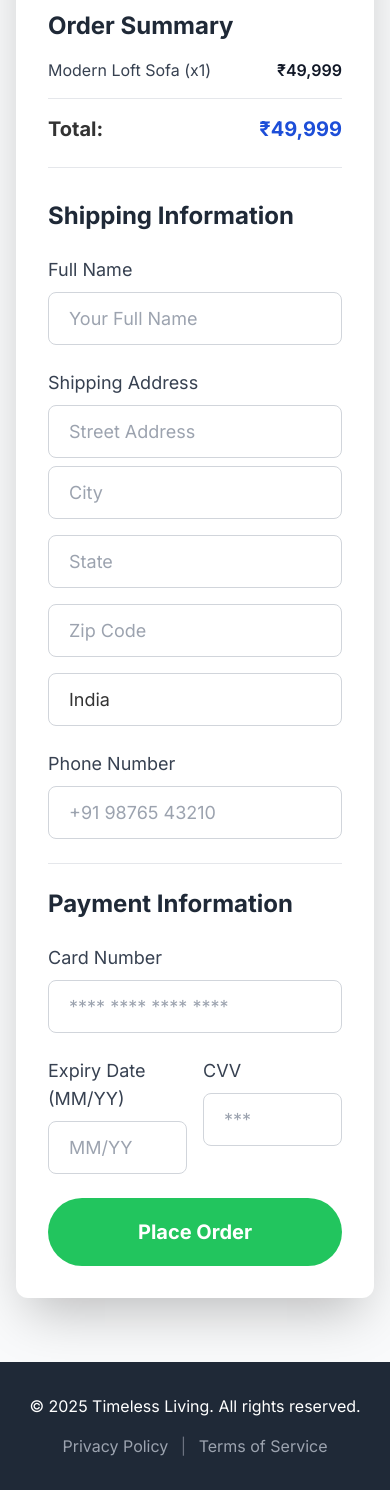
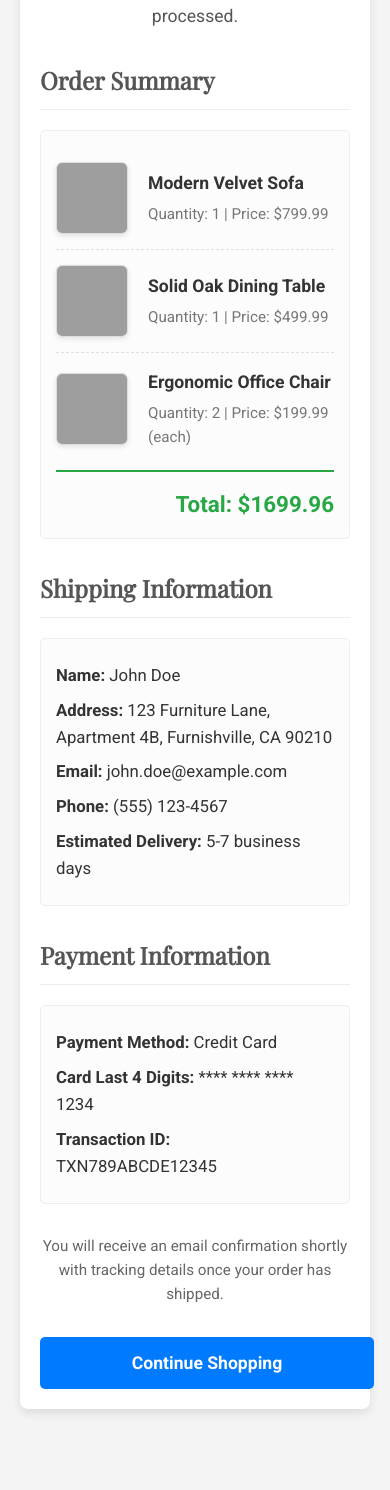
Before and after one commit to akshithak29/Timeless-living, a plain HTML site: page checkout.html in a window 390 px wide. Shown: the part 270-1760 px from the top of the page. After the commit the page ends 1699 px from the top, so only its background shows below. Drawn offline with nearby package versions, Linux system fonts and the light colour scheme; grey boxes are pictures that could not be loaded.

Commit message:
Update checkout.html

```diff
--- a/checkout.html
+++ b/checkout.html
@@ -3,224 +3,209 @@
 <head>
     <meta charset="UTF-8">
     <meta name="viewport" content="width=device-width, initial-scale=1.0">
-    <title>Checkout - Timeless Living</title>
-    <!-- Tailwind CSS CDN -->
-    <script src="https://cdn.tailwindcss.com"></script>
-    <link href="https://fonts.googleapis.com/css2?family=Inter:wght@400;600;700;800&display=swap" rel="stylesheet">
+    <title>Order Confirmation - [Your Store Name]</title>
+    <link href="https://fonts.googleapis.com/css2?family=Roboto:wght@300;400;700&family=Playfair+Display:wght%700&display=swap" rel="stylesheet">
     <style>
         body {
-            font-family: 'Inter', sans-serif;
+            font-family: 'Roboto', sans-serif;
+            margin: 0;
+            padding: 0;
+            background-color: #f4f4f4;
+            color: #333;
+            line-height: 1.6;
+        }
+        .container {
+            max-width: 800px;
+            margin: 40px auto;
+            background-color: #fff;
+            padding: 30px;
+            border-radius: 8px;
+            box-shadow: 0 4px 10px rgba(0, 0, 0, 0.1);
+        }
+        h1 {
+            font-family: 'Playfair Display', serif;
+            color: #28a745;
+            text-align: center;
+            margin-bottom: 20px;
+            font-size: 2.8em;
+        }
+        h2 {
+            font-family: 'Playfair Display', serif;
+            color: #555;
+            margin-top: 30px;
+            border-bottom: 1px solid #eee;
+            padding-bottom: 10px;
+            font-size: 1.8em;
+        }
+        .order-summary, .shipping-info, .payment-info {
+            margin-bottom: 25px;
+            padding: 15px;
+            border: 1px solid #eee;
+            border-radius: 5px;
             background-color: #fcfcfc;
+        }
+        .order-summary p, .shipping-info p, .payment-info p {
+            margin: 8px 0;
+            line-height: 1.6;
+            font-size: 1.05em;
+        }
+        .order-summary strong, .shipping-info strong, .payment-info strong {
             color: #333;
         }
-        .header-bg {
-            background-color: #5a2c20;
+        .item-list {
+            list-style: none;
+            padding: 0;
         }
-        .cta-button {
-            background-color: #f59e0b;
-            transition: all 0.3s ease;
+        .item-list li {
+            display: flex;
+            align-items: center;
+            margin-bottom: 15px;
+            border-bottom: 1px dashed #e0e0e0;
+            padding-bottom: 15px;
         }
-        .cta-button:hover {
-            background-color: #d97706;
+        .item-list li:last-child {
+            border-bottom: none;
+            padding-bottom: 0;
+        }
+        .item-list img {
+            width: 90px;
+            height: 90px;
+            object-fit: cover;
+            margin-right: 20px;
+            border-radius: 6px;
+            border: 1px solid #ddd;
+            box-shadow: 0 2px 5px rgba(0,0,0,0.1);
+        }
+        .item-details {
+            flex-grow: 1;
+        }
+        .item-details h3 {
+            margin: 0 0 5px 0;
+            font-size: 1.2em;
+            color: #333;
+        }
+        .item-details p {
+            margin: 0;
+            color: #777;
+            font-size: 0.95em;
+        }
+        .total-amount {
+            text-align: right;
+            font-size: 1.6em;
+            font-weight: bold;
+            color: #28a745;
+            margin-top: 20px;
+            padding-top: 15px;
+            border-top: 2px solid #28a745;
+        }
+        .footer-message {
+            text-align: center;
+            margin-top: 30px;
+            font-size: 0.95em;
+            color: #666;
+        }
+        .button-link {
+            display: block;
+            width: 220px;
+            margin: 30px auto 0;
+            padding: 14px 20px;
+            background-color: #007bff;
+            color: #fff;
+            text-align: center;
+            text-decoration: none;
+            border-radius: 5px;
+            font-size: 1.1em;
+            font-weight: bold;
+            transition: background-color 0.3s ease, transform 0.2s ease;
+        }
+        .button-link:hover {
+            background-color: #0056b3;
             transform: translateY(-2px);
-            box-shadow: 0 4px 15px rgba(245, 158, 11, 0.4);
         }
-        .place-order-button {
-            background-color: #22c55e; /* Green */
-            transition: all 0.3s ease;
-        }
-        .place-order-button:hover {
-            background-color: #16a34a; /* Darker Green */
-            transform: translateY(-2px);
-            box-shadow: 0 4px 15px rgba(34, 197, 94, 0.4);
-        }
-        .form-input {
-            border: 1px solid #d1d5db;
-            border-radius: 0.5rem;
-            padding: 0.75rem 1.25rem;
-            font-size: 1.125rem;
-            width: 100%;
-            transition: all 0.2s ease-in-out;
-        }
-        .form-input:focus {
-            outline: none;
-            ring: 2px;
-            ring-color: #3b82f6; /* Blue-500 */
-            border-color: #3b82f6;
+
+        /* Responsive adjustments */
+        @media (max-width: 600px) {
+            .container {
+                margin: 20px;
+                padding: 20px;
+            }
+            h1 {
+                font-size: 2.2em;
+            }
+            h2 {
+                font-size: 1.5em;
+            }
+            .item-list img {
+                width: 70px;
+                height: 70px;
+            }
+            .item-details h3 {
+                font-size: 1.1em;
+            }
+            .total-amount {
+                font-size: 1.4em;
+            }
+            .button-link {
+                width: 100%;
+                padding: 12px;
+            }
         }
     </style>
-    <!-- DataLayer Initialization (IMPORTANT for GTM) -->
-    <script>
-        window.dataLayer = window.dataLayer || [];
-    </script>
 </head>
-<body class="min-h-screen flex flex-col">
+<body>
+    <div class="container">
+        <h1>Order Confirmed!</h1>
+        <p style="text-align: center; font-size: 1.1em; color: #555; margin-bottom: 20px;">Thank you for your purchase from [Your Store Name]!</p>
+        <p style="text-align: center; font-size: 1.1em; color: #555;">Your order <strong>#ABC123XYZ789</strong> has been successfully placed and is now being processed.</p>
 
-    <!-- Header Section -->
-    <header class="header-bg text-white py-4 shadow-lg">
-        <div class="container mx-auto px-4 flex justify-between items-center">
-            <h1 class="text-4xl font-extrabold tracking-wide">Timeless Living</h1>
-            <nav class="hidden md:block">
-                <ul class="flex space-x-6">
-                    <li><a href="index.html" class="hover:text-amber-300 text-lg font-medium">Home</a></li>
-                    <li><a href="products.html" class="hover:text-amber-300 text-lg font-medium">Shop</a></li>
-                    <li><a href="contact.html" class="hover:text-amber-300 text-lg font-medium">Contact</a></li>
-                </ul>
-            </nav>
-            <button class="md:hidden text-white text-2xl">&#9776;</button>
-        </div>
-    </header>
-
-    <!-- Checkout Section -->
-    <section class="flex-grow flex items-center justify-center py-16 px-4 bg-gray-50">
-        <div class="bg-white rounded-xl shadow-2xl p-8 md:p-12 max-w-2xl w-full">
-            <h2 class="text-4xl md:text-5xl font-extrabold text-gray-900 mb-8 text-center rounded-lg">Complete Your Order</h2>
-
-            <div id="checkoutSummary" class="mb-8 border-b pb-6 border-gray-200">
-                <h3 class="text-2xl font-bold text-gray-800 mb-4">Order Summary</h3>
-                <div class="flex justify-between items-center mb-2">
-                    <span class="text-gray-700">Modern Loft Sofa (x1)</span>
-                    <span class="font-semibold text-gray-900">₹49,999</span>
-                </div>
-                <!-- You can dynamically add more items here if this were a real cart -->
-                <div class="flex justify-between items-center font-bold text-xl mt-4 pt-4 border-t border-gray-200">
-                    <span>Total:</span>
-                    <span class="text-blue-700">₹49,999</span>
-                </div>
-            </div>
-
-            <form id="checkoutForm" class="space-y-6">
-                <h3 class="text-2xl font-bold text-gray-800 mb-4">Shipping Information</h3>
-                <div>
-                    <label for="shippingFullName" class="block text-left text-gray-700 text-lg font-medium mb-2">Full Name</label>
-                    <input type="text" id="shippingFullName" name="shippingFullName" placeholder="Your Full Name" class="form-input" required>
-                </div>
-                <div>
-                    <label for="shippingAddress" class="block text-left text-gray-700 text-lg font-medium mb-2">Shipping Address</label>
-                    <input type="text" id="shippingAddress" name="shippingAddress" placeholder="Street Address" class="form-input mb-2" required>
-                    <div class="grid grid-cols-1 md:grid-cols-2 gap-4">
-                        <input type="text" id="shippingCity" name="shippingCity" placeholder="City" class="form-input" required>
-                        <input type="text" id="shippingState" name="shippingState" placeholder="State" class="form-input" required>
-                        <input type="text" id="shippingZip" name="shippingZip" placeholder="Zip Code" class="form-input" required>
-                        <input type="text" id="shippingCountry" name="shippingCountry" placeholder="Country" class="form-input" value="India" required>
+        <h2>Order Summary</h2>
+        <div class="order-summary">
+            <ul class="item-list">
+                <li>
+                    <img src="https://images.unsplash.com/photo-1555041469-a586c61ea9bc?q=80&w=2070&auto=format&fit=crop&ixlib=rb-4.0.3&ixid=M3wxMjA3fDB8MHxwaG90by1wYWdlfHx8fGVufDB8fHx8fA%3D%3D" alt="Modern Velvet Sofa">
+                    <div class="item-details">
+                        <h3>Modern Velvet Sofa</h3>
+                        <p>Quantity: 1 | Price: $799.99</p>
                     </div>
-                </div>
-                <div>
-                    <label for="shippingPhone" class="block text-left text-gray-700 text-lg font-medium mb-2">Phone Number</label>
-                    <input type="tel" id="shippingPhone" name="shippingPhone" placeholder="+91 98765 43210" class="form-input" required>
-                </div>
-
-                <h3 class="text-2xl font-bold text-gray-800 mb-4 pt-6 border-t border-gray-200">Payment Information</h3>
-                <div>
-                    <label for="cardNumber" class="block text-left text-gray-700 text-lg font-medium mb-2">Card Number</label>
-                    <input type="text" id="cardNumber" name="cardNumber" placeholder="**** **** **** ****" class="form-input" required>
-                </div>
-                <div class="grid grid-cols-2 gap-4">
-                    <div>
-                        <label for="expDate" class="block text-left text-gray-700 text-lg font-medium mb-2">Expiry Date (MM/YY)</label>
-                        <input type="text" id="expDate" name="expDate" placeholder="MM/YY" class="form-input" required>
+                </li>
+                <li>
+                    <img src="https://images.unsplash.com/photo-1517705008130-bb3433ed6de6?q=80&w=2070&auto=format&fit=crop&ixlib=rb-4.0.3&ixid=M3wxMjA3fDB8MHxwaG90by1wYWdlfHx8fGVufDB8fHx8fA%3D%3D" alt="Solid Oak Dining Table">
+                    <div class="item-details">
+                        <h3>Solid Oak Dining Table</h3>
+                        <p>Quantity: 1 | Price: $499.99</p>
                     </div>
-                    <div>
-                        <label for="cvv" class="block text-left text-gray-700 text-lg font-medium mb-2">CVV</label>
-                        <input type="text" id="cvv" name="cvv" placeholder="***" class="form-input" required>
+                </li>
+                <li>
+                    <img src="https://images.unsplash.com/photo-1592078619290-ca195208492c?q=80&w=2070&auto=format&fit=crop&ixlib=rb-4.0.3&ixid=M3wxMjA3fDB8MHxwaG90by1wYWdlfHx8fGVufDB8fHx8fA%3D%3D" alt="Ergonomic Office Chair">
+                    <div class="item-details">
+                        <h3>Ergonomic Office Chair</h3>
+                        <p>Quantity: 2 | Price: $199.99 (each)</p>
                     </div>
-                </div>
-
-                <button type="submit" class="place-order-button text-white px-10 py-5 rounded-full text-xl font-bold w-full hover:shadow-xl focus:outline-none focus:ring-4 focus:ring-green-400 focus:ring-opacity-75 transition duration-300">
-                    Place Order
-                </button>
-            </form>
-
-            <div id="orderConfirmation" class="hidden bg-green-100 border border-green-400 text-green-700 px-4 py-3 rounded relative mt-8" role="alert">
-                <strong class="font-bold">Order Placed!</strong>
-                <span class="block sm:inline">Thank you for your purchase. Your order #TL2025-5678 is confirmed.</span>
-                <p class="text-sm mt-2">You will receive an email confirmation shortly.</p>
+                </li>
+            </ul>
+            <div class="total-amount">
+                Total: $1699.96
             </div>
         </div>
-    </section>
 
-    <!-- Footer -->
-    <footer class="bg-gray-800 text-white py-8 px-4 text-center">
-        <div class="container mx-auto">
-            <p>&copy; 2025 Timeless Living. All rights reserved.</p>
-            <div class="mt-4">
-                <a href="#" class="text-gray-400 hover:text-white mx-2">Privacy Policy</a>
-                <span class="text-gray-500">|</span>
-                <a href="#" class="text-gray-400 hover:text-white mx-2">Terms of Service</a>
-            </div>
+        <h2>Shipping Information</h2>
+        <div class="shipping-info">
+            <p><strong>Name:</strong> John Doe</p>
+            <p><strong>Address:</strong> 123 Furniture Lane, Apartment 4B, Furnishville, CA 90210</p>
+            <p><strong>Email:</strong> john.doe@example.com</p>
+            <p><strong>Phone:</strong> (555) 123-4567</p>
+            <p><strong>Estimated Delivery:</strong> 5-7 business days</p>
         </div>
-    </footer>
 
-    <script>
-        // --- GTM Event: Begin Checkout ---
-        // This event typically fires when a user arrives on the checkout page.
-        // It could also fire on a specific "Proceed to Checkout" button click from a cart page.
-        window.addEventListener('load', function() {
-            // Simulate the cart contents for the begin_checkout event
-            const itemsInCart = [{
-                'item_id': 'sofa1',
-                'item_name': 'Modern Loft Sofa',
-                'price': 49999,
-                'quantity': 1
-            }];
-            const totalValue = 49999; // Sum of item prices * quantities
+        <h2>Payment Information</h2>
+        <div class="payment-info">
+            <p><strong>Payment Method:</strong> Credit Card</p>
+            <p><strong>Card Last 4 Digits:</strong> **** **** **** 1234</p>
+            <p><strong>Transaction ID:</strong> TXN789ABCDE12345</p>
+        </div>
 
-            dataLayer.push({
-                'event': 'begin_checkout',
-                'ecommerce': {
-                    'currency': 'INR',
-                    'value': totalValue,
-                    'items': itemsInCart
-                }
-            });
-            console.log('GTM Event: begin_checkout pushed to dataLayer');
-        });
-        // --- End GTM Event ---
-
-        document.getElementById('checkoutForm').addEventListener('submit', function(event) {
-            event.preventDefault(); // Prevent default form submission
-
-            // ... (your existing form data collection and logging) ...
-
-            // Simulate successful order placement: Clear form and show confirmation
-            document.getElementById('checkoutForm').reset(); // Clear the form
-            document.getElementById('orderConfirmation').classList.remove('hidden'); // Show success message
-
-            // --- GTM Event: Purchase ---
-            // This event fires after a successful purchase.
-            // In a real scenario, you'd dynamically get real order details (transaction ID, total, items, etc.)
-            const transactionId = 'TL2025-5678'; // Example Order ID
-            const purchaseValue = 49999; // Total value of the order
-            const taxAmount = 0; // Example tax
-            const shippingCost = 0; // Example shipping
-
-            const purchasedItems = [{
-                'item_id': 'sofa1',
-                'item_name': 'Modern Loft Sofa',
-                'price': 49999,
-                'quantity': 1
-            }];
-
-            dataLayer.push({
-                'event': 'purchase',
-                'ecommerce': {
-                    'transaction_id': transactionId,
-                    'affiliation': 'Timeless Living Online Store',
-                    'value': purchaseValue,
-                    'tax': taxAmount,
-                    'shipping': shippingCost,
-                    'currency': 'INR',
-                    'items': purchasedItems
-                }
-            });
-            console.log('GTM Event: purchase pushed to dataLayer');
-            // --- End GTM Event ---
-
-            // Optional: Redirect or offer further action after a delay if needed
-            // setTimeout(() => {
-            //     window.location.href = 'order-tracking.html'; // Example: redirect to order tracking
-            // }, 5000);
-        });
-    </script>
+        <p class="footer-message">You will receive an email confirmation shortly with tracking details once your order has shipped.</p>
+        <a href="products.html" class="button-link">Continue Shopping</a>
+    </div>
 </body>
 </html>
```
